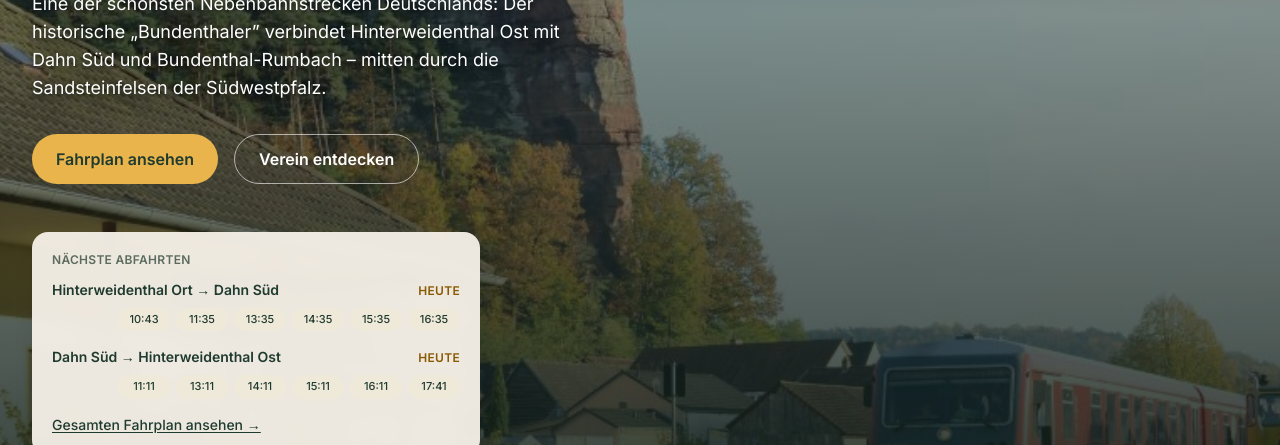
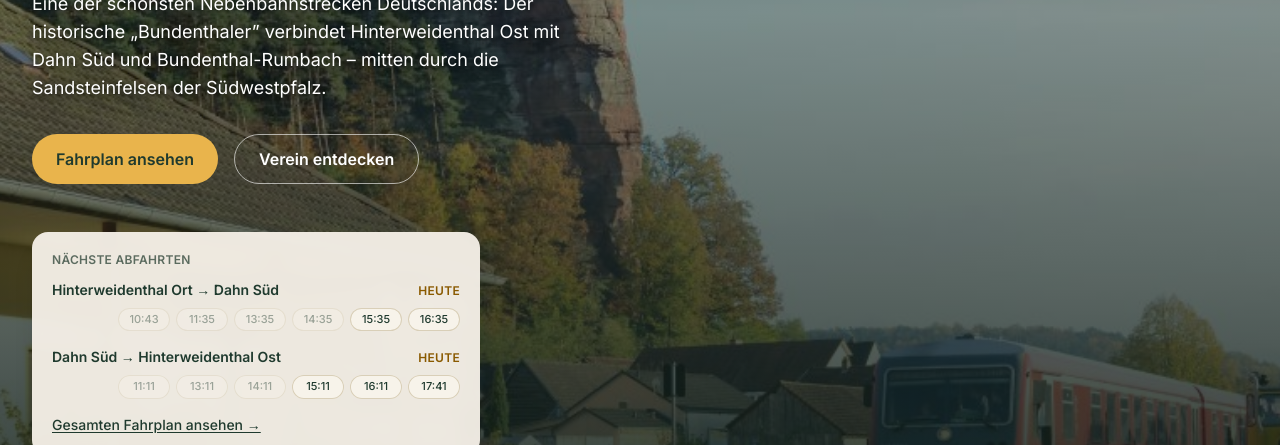
Before and after one commit to wiki-honu/website-wieslauterbahn, a plain HTML site: page index.html in a window 1280 px wide. Shown: the part 355-800 px from the top of the page. Drawn offline with Linux system fonts and the light colour scheme.

Commit message:
Darstellung der Abfahrtszeiten angepasst

```diff
--- a/index.html
+++ b/index.html
@@ -303,7 +303,23 @@
           // Kein "Uhr" an jeder Zeit (Nutzerwunsch 07.07.2026) - die Pillen
           // stehen ohnehin klar erkennbar unter der Label-Zeile, "Uhr" an
           // jeder einzelnen Zeit war redundant und wirkte unruhig.
-          return '<span class="abfahrt-chip" style="grid-column:' + (startCol + i) + '">' + zeit + '</span>';
+          // Nachtrag (07.07.2026): Bereits vergangene Abfahrten werden jetzt
+          // ausgegraut (Klasse .abfahrt-chip--vergangen) - relevant nur am
+          // "Heute"-Tag (ergebnis.tag === 0), da bei "Morgen"/späteren Tagen
+          // per Definition noch keine der Zeiten vergangen sein kann. Der
+          // Vergleich nutzt Datum UND Uhrzeit (nicht nur die Uhrzeit), damit
+          // ein Tageswechsel korrekt berücksichtigt wird.
+          var istVergangen = false;
+          if (ergebnis.tag === 0) {
+            var teile = zeit.split(':').map(Number);
+            var abfahrtZeitpunkt = new Date(
+              ergebnis.datum.getFullYear(), ergebnis.datum.getMonth(), ergebnis.datum.getDate(),
+              teile[0], teile[1]
+            );
+            istVergangen = abfahrtZeitpunkt <= jetzt;
+          }
+          var chipClass = 'abfahrt-chip' + (istVergangen ? ' abfahrt-chip--vergangen' : '');
+          return '<span class="' + chipClass + '" style="grid-column:' + (startCol + i) + '">' + zeit + '</span>';
         }).join('');
       }
       var labelText = ergebnis ? WLB_FAHRPLAN.formatTagLabel(ergebnis.tag, ergebnis.datum) : '';
```
Also changed, not shown: styles.css.
